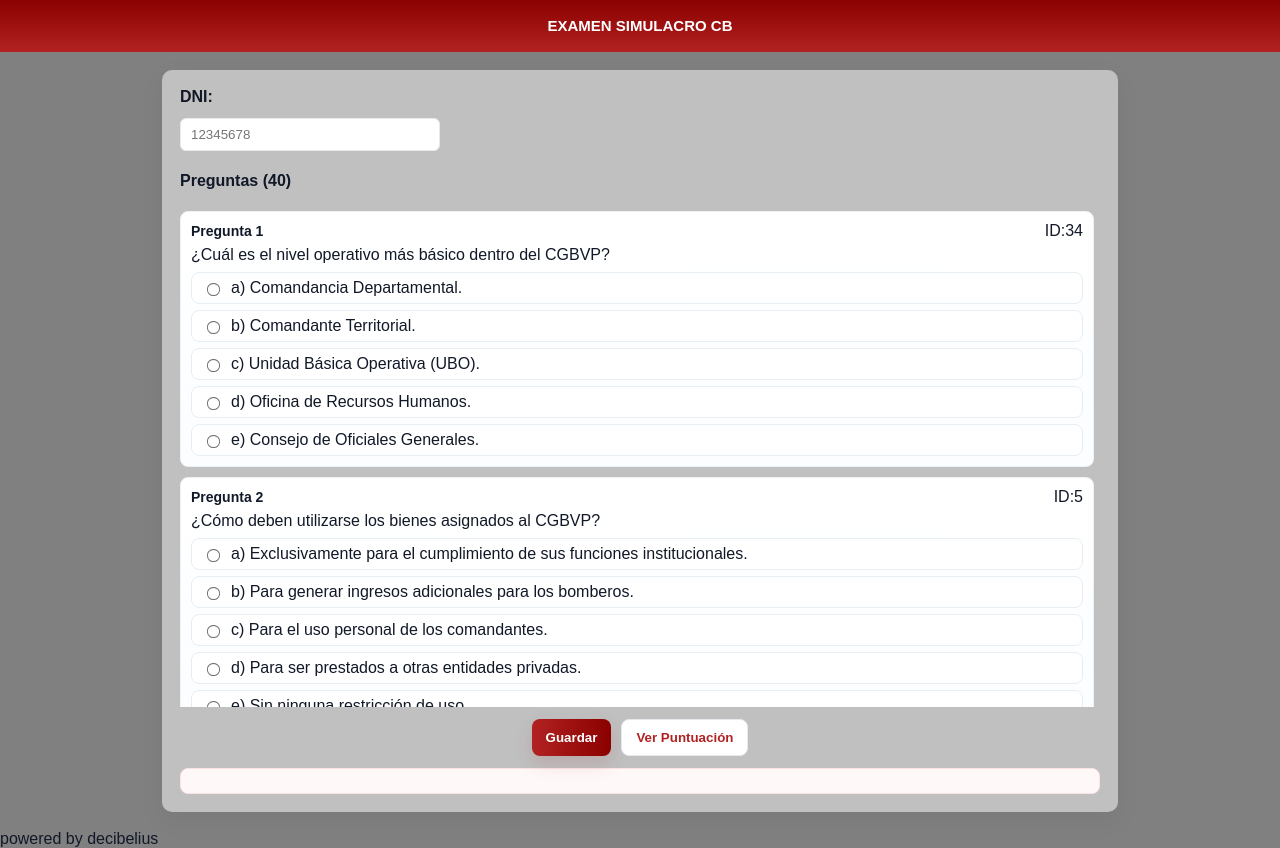
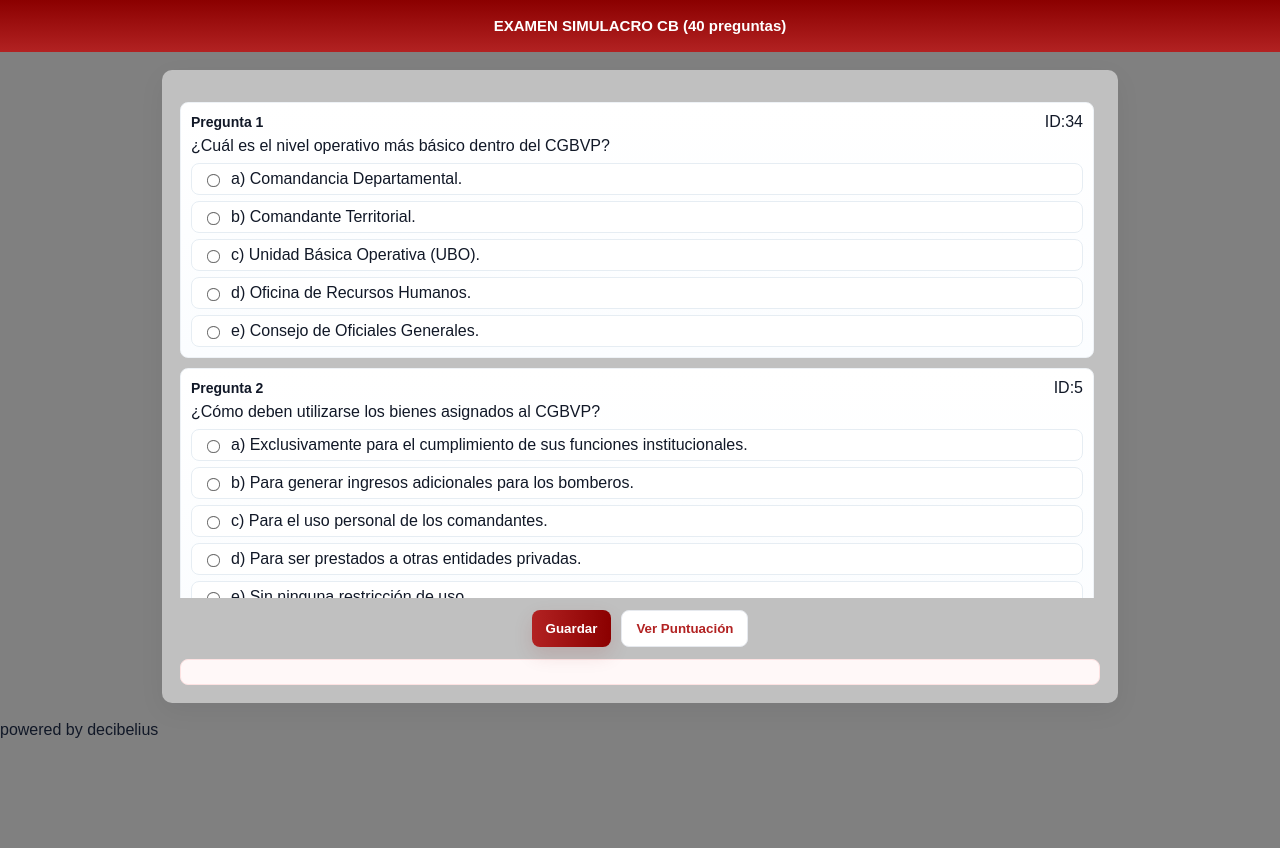
Before and after one commit to admnt1roAI/examenCBP, a plain HTML site: page index.html in a window 1280 px wide. After the commit the page ends 800 px from the top, so only its background shows below. Drawn offline with Linux system fonts and the light colour scheme.

Commit message:
Update index.html

```diff
--- a/index.html
+++ b/index.html
@@ -12,7 +12,7 @@
   <!-- Encabezado oficial (Estilo A - limpio y profesional) -->
   <header>
     <div class="header-top">
-      <div class="line3">EXAMEN SIMULACRO CB</div>
+      <div class="line3">EXAMEN SIMULACRO CB (40 preguntas)</div>
 
       </h1>
     </div>
@@ -24,15 +24,15 @@
       <div class="card">
         <div class="user-section">
           <!-- <label for="nombre">APELLIDOS Y NOMBRES:</label>
-<input id="nombre" type="text" placeholder="APELLIDOS Y NOMBRES" oninput="this.value = this.value.toUpperCase();" />-->
+<input id="nombre" type="text" placeholder="APELLIDOS Y NOMBRES" oninput="this.value = this.value.toUpperCase();" />
 
 <label for="dni">DNI:</label>
 <input id="dni" type="text" placeholder="12345678" maxlength="8" pattern="[0-9]{8}" oninput="this.value = this.value.replace(/[^0-9]/g, '').slice(0,8);" />
-
+-->
         </div>
 
         <form id="cuestionario" autocomplete="off">
-          <h4>Preguntas (40)</h4>
+          <!-- <h4>Preguntas (40)</h4>-->
           <div id="questions-list"></div>
 
           <div class="actions">
```
